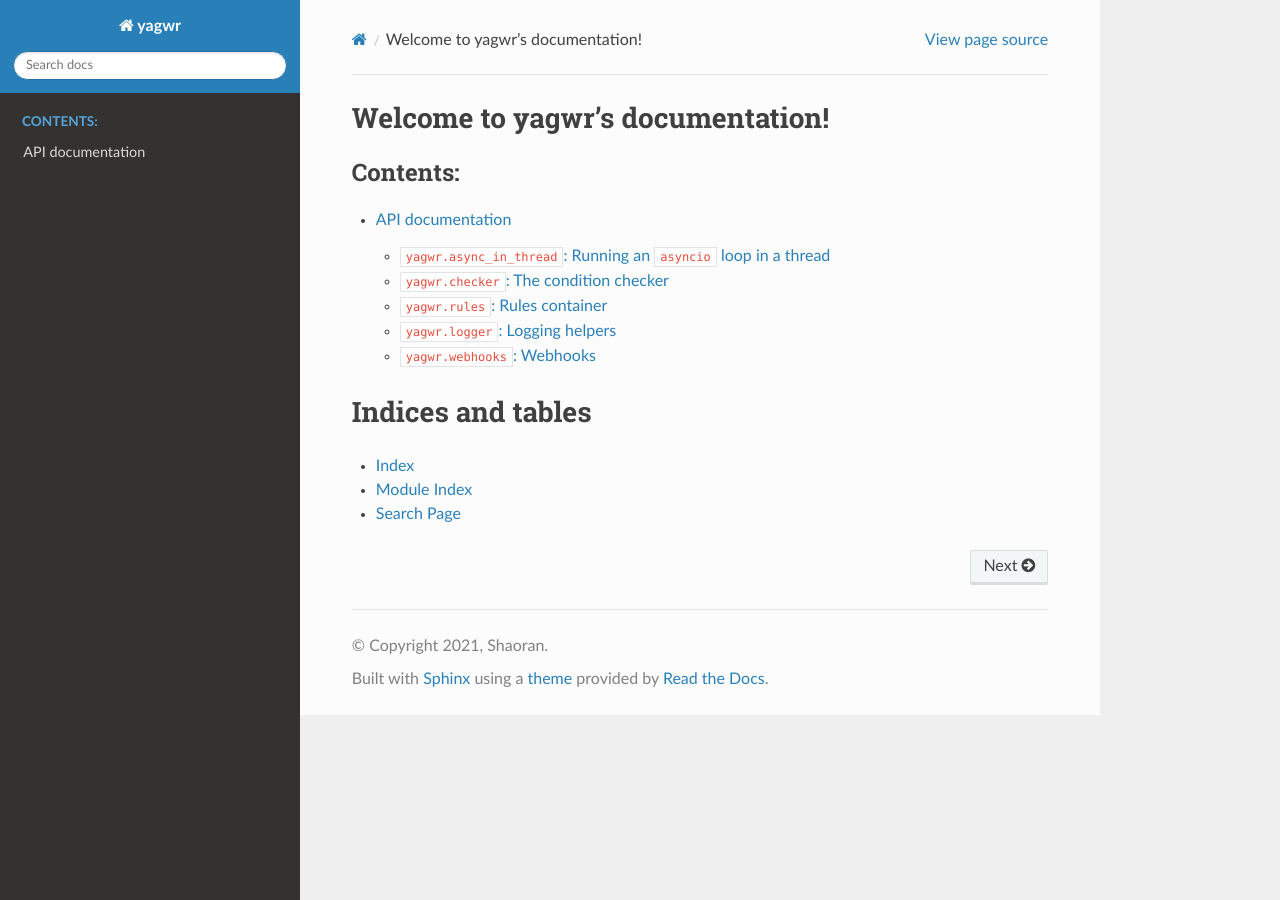
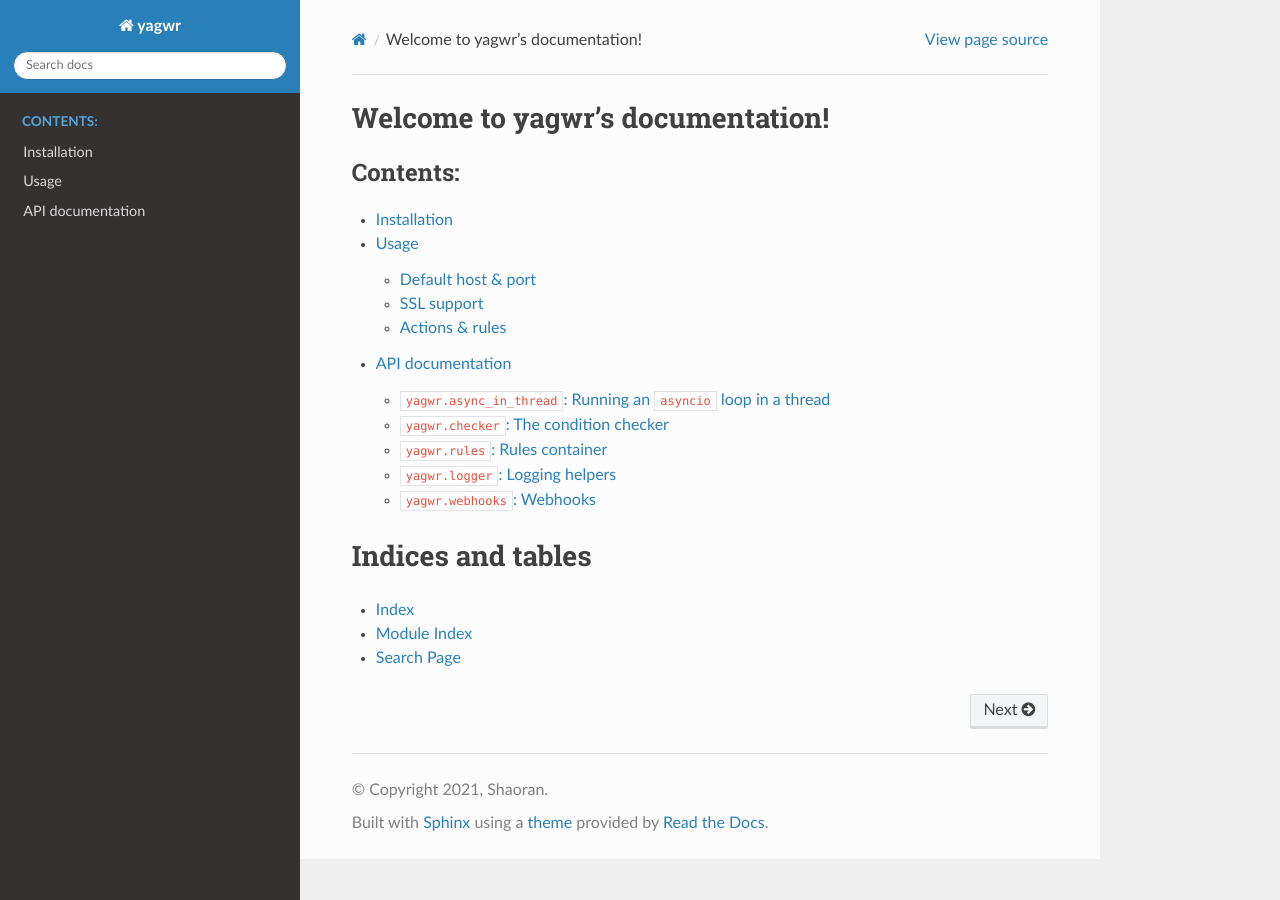
Before and after one commit to shaoran/yagwr, a Sphinx documentation site: the page built from doc/source/index.rst, in a window 1280 px wide. Built offline with Sphinx 7.4.7 and the Read the Docs theme 2.0.0, drawn with Linux system fonts in a browser that asks for light colours; some of the changed lines change nothing that is shown.

Commit message:
chore: adding doc

```diff
--- a/doc/source/index.rst
+++ b/doc/source/index.rst
@@ -10,7 +10,10 @@ Welcome to yagwr's documentation!
    :maxdepth: 2
    :caption: Contents:
 
+   manual
    api/index
+
+
 
 
 Indices and tables
--- /dev/null
+++ b/doc/source/manual.rst
@@ -0,0 +1,218 @@
+Installation
+============
+
+To install this package::
+
+    pip install yagwr
+
+Usage
+=====
+
+After the installation, a script called ``yagwr`` will be available::
+
+    yagwr rules_and_actions.yml
+
+
+For a complete list of all command line options, please execute::
+
+    yagwr --help
+
+
+Default host & port
+-------------------
+
+By default, ``yagwr`` connects to ``127.0.0.1`` and listens on port ``7777``.
+Use the ``--host`` and ``--port`` options to change this values.
+
+SSL support
+-----------
+
+``yagwr`` has no native SSL support. It is recommended that you use
+`NGINX <https://www.nginx.com/>`_ or `Apache <https://www.apache.org/>`_ and configure
+a reverse proxy.
+
+Reverse proxy with ``NGINX``
+~~~~~~~~~~~~~~~~~~~~~~~~~~~~
+
+To setup reverse proxy with ``NGINX``, you need to do the following:
+
+.. code-block:: nginx
+
+    server {
+        listen 443 ssl;
+        server_name subdomain.domain.tld;
+
+        ssl on;
+        ssl_certificate     /etc/letsencrypt/live/subdomain.domain.tld/fullchain.pem;
+        ssl_certificate_key /etc/letsencrypt/live/subdomain.domain.tld/privkey.pem;
+
+        access_log  /var/log/nginx/ssl_subdomain.domain.tld-access.log;
+        error_log   /var/log/nginx/ssl_subdomain.domain.tld-error.log;
+
+        location / {
+            proxy_cache off;
+            proxy_pass  http://localhost:7777;
+            include /etc/nginx/proxy_params;
+            proxy_read_timeout 3600;
+        }
+    }
+
+
+.. note::
+
+    On `Debian <http://www.debian.org>`_ based operating systems the file
+    ``/etc/nginx/proxy_params`` is usually present. If that's not the case,
+    then create this file with this content:
+
+    .. code-block:: nginx
+
+        proxy_set_header Host $http_host;
+        proxy_set_header X-Real-IP $remote_addr;
+        proxy_set_header X-Forwarded-For $proxy_add_x_forwarded_for;
+        proxy_set_header X-Forwarded-Proto $scheme;
+
+
+See also: https://docs.nginx.com/nginx/admin-guide/web-server/reverse-proxy
+
+
+Reverse proxy with ``Apache``
+~~~~~~~~~~~~~~~~~~~~~~~~~~~~~
+
+To setup reverse proxy with ``Apache``, you need to do the following:
+
+.. code-block:: apache
+
+    <VirtualHost *:443>
+        ServerName subdomain.domain.tld
+
+        ErrorLog ${APACHE_LOG_DIR}/subdomain.domain.tld-error.log
+        CustomLog ${APACHE_LOG_DIR}/subdomain.domain.tld-access.log combined
+
+        SSLEngine on
+        SSLCertificateFile      /etc/letsencrypt/live/subdomain.domain.tld/cert.pem
+        SSLCertificateKeyFile   /etc/letsencrypt/live/subdomain.domain.tld/privkey.pem
+        SSLCertificateChainFile /etc/letsencrypt/live/subdomain.domain.tld/fullchain.pem
+
+        ProxyPreserveHost on
+        ProxyPass / http://127.0.0.1:7777/
+        ProxyPassReverse / http://127.0.0.1:7777/
+    </VirtualHost>
+
+
+Actions & rules
+---------------
+
+``yagwr`` parses a YAML file that contains rules and actions. When Gitlab sends a POST request
+to the server, ``yagwr`` goes through the list of rules. If a rule matches the request, then the action
+is executed.
+
+Format
+~~~~~~
+
+The top level structure of the YAML file is a list with this shape:
+
+.. code-block::
+
+    ----
+
+    - condition: <COND>
+      action: <ACTION>
+
+    - condition: <COND>
+      action: <ACTION>
+
+    ...
+
+
+The file must have at least one condition.
+
+
+Rules (``<COND>``)
+~~~~~~~~~~~~~~~~~~
+
+The following request properties can be checked in the rules:
+
+================ ===================================
+Property         Description
+================ ===================================
+``path``         The request path, e.g. ``/webhook``
+``gitlab_token`` Value of the ``X-Gitlab-Token``
+                 header
+``gitlab_event`` Value of the ``X-Gitlab-Event``
+                 header
+``gitlab_host``  Hostname of the gitlab instance
+                 take makes the request
+================ ===================================
+
+The condition can be either
+
+- ``key <OP> value`` where ``key`` is a property as shown in the table
+  above and ``<OP>``:
+
+  - ``=``: equals
+  - ``!=``: not equals
+  - ``~=``: match regular expression
+  - ``!~=``: does not match regular expression
+
+- ``any: LIST of conditions``: at least one condition must be true
+- ``all: LIST of conditions``: all conditions must be true
+- ``not: condition``: negates the condition
+
+
+Examples
+""""""""
+
+- ``X-Gitlab-Event`` *must be 0xdeadbeef*:
+
+  .. code-block:: yaml
+
+      - condition: gitlab_token = 0xdeadeef
+
+- ``X-Gitlab-Event`` *must be 0xdeadbeef and the host must match gitlab[0-9]+.example.com*:
+
+  .. code-block:: yaml
+
+      - condition:
+              all:
+                  - gitlab_token = 0xdeadbeef
+                  - gitlab_host ~= gitlab[0-9]+.example.com
+
+- ``X-Gitlab-Event`` *must be either* Push Hook *or* Tag Push Hook and the host
+  must not be invalid.example.com
+
+  .. code-block:: yaml
+
+      - condition:
+              all:
+                - any:
+                    - gitlab_event = Push Hook
+                    - gitlab_event = Tag Push Hook
+                - not:
+                    - gitlab_host = invalid.example.com
+
+
+
+Actions (``<ACTION>``)
+~~~~~~~~~~~~~~~~~~~~~~
+
+The string passed in the action is executed using `/bin/sh` login shell.
+
+All HTTP-headers sent in the request are exported as environment variables
+with the prefix ``YAGWR_`` and white spaces and dashes are replaced by underscores. For example
+the value of ``X-Gitlab-Token`` is available as the environment variable
+``YAGWR_X_Gitlab_Token``.
+
+The body of the request is piped into the ``stdin`` buffer of the first process defined in the action.
+
+The return code of the action is ignored by ``yagwr``, however it waits for the action to exit before it
+continues with the next action.
+
+The action is executed in the same directory where ``yagwr`` is being executed from.
+
+
+Examples
+""""""""
+
+.. code-block:: yaml
+
+    action: /home/project_a/doc/build_docs.py | sendmail status@mycompany.com
```
